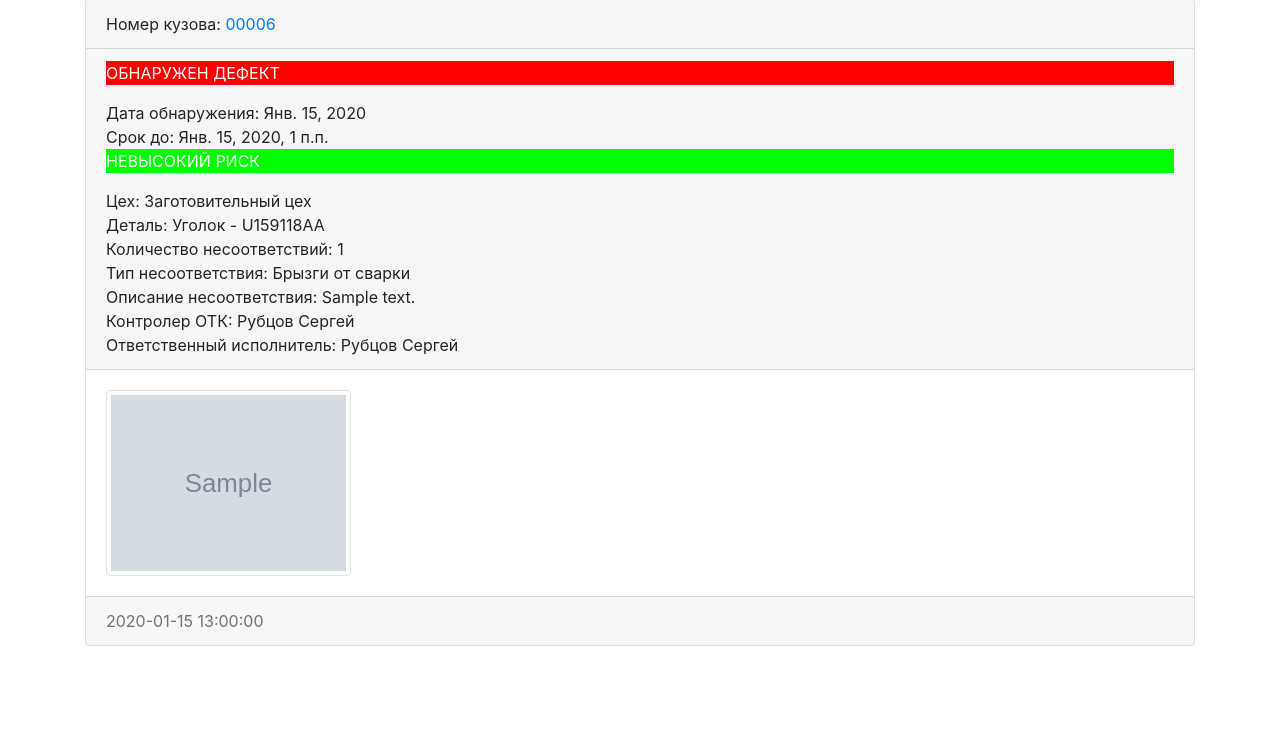
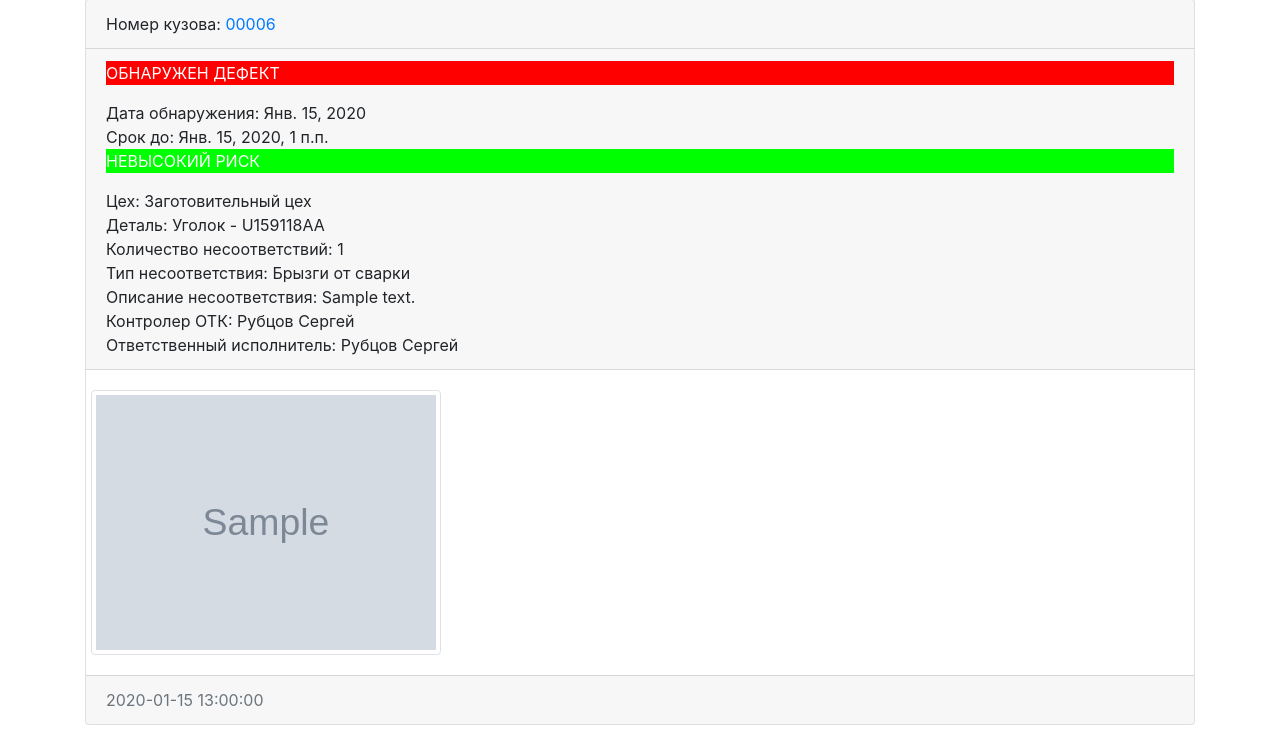
Before and after one commit to rsg33/bollore, a Django app: page /defect/1/ in a window 1280 px wide. Shown: the part 59-800 px from the top of the page. Run offline with Django 3.2, Linux system fonts and the light colour scheme; data comes from the database, SQL or seed files in the repository; tables that the repository leaves empty hold one stand-in row (values such as "Sample post"); grey boxes marked "Sample" are stand-in pictures; some libraries are stand-ins or nearby versions.

Commit message:
небольшая правка в шаблоне детали

```diff
--- a/defects/templates/defects/defect.html
+++ b/defects/templates/defects/defect.html
@@ -3,6 +3,7 @@
     img[tabindex="0"] {
         cursor: zoom-in;
     }
+
     img[tabindex="0"]:focus {
         position: fixed;
         z-index: 10;
@@ -15,8 +16,9 @@
         max-width: 93%;
         max-height: 93%;
         margin: auto;
-      box-shadow: 0 0 20px #000, 0 0 0 1000px rgba(59,59,59,.4);
+        box-shadow: 0 0 20px #000, 0 0 0 1000px rgba(59, 59, 59, .4);
     }
+
     img[tabindex="0"]:focus,
     img[tabindex="0"]:focus ~ * {
         pointer-events: none;
@@ -74,7 +76,6 @@
       </div>
 
 
-
       <div class="row">
         <div class="card-body">
           <div class="media">
@@ -82,21 +83,12 @@
             {% if photos %}
               {% for i in photos %}
 
-
-                <div class="col-sm-6 col-md-4 col-lg-3 ">
-
-                    <img src="{{ i.photo.url }}" alt="" width="350" class="img-fluid img-thumbnail" tabindex="0">
-
-                </div>
-
-
-
-
+{#                <div class="col-sm-6 col-md-4 col-lg-3 ">#}
+                  <img src="{{ i.photo.url }}" alt="" width="350" class="img-fluid img-thumbnail"  tabindex="0">
+{#                </div>#}
 
               {% endfor %}
               </div>
-
-
 
             {% else %}
               <p>ФОТО НЕ ЗАГРУЖЕНО</p>
@@ -113,7 +105,7 @@
         {{ item.created_at|date:"Y-m-d H:i:s" }}
       </div>
 
-{#    </div>#}
+    </div>
   {% endfor %}
 
 
```
Lines whose indentation alone changed are shown as unchanged.
